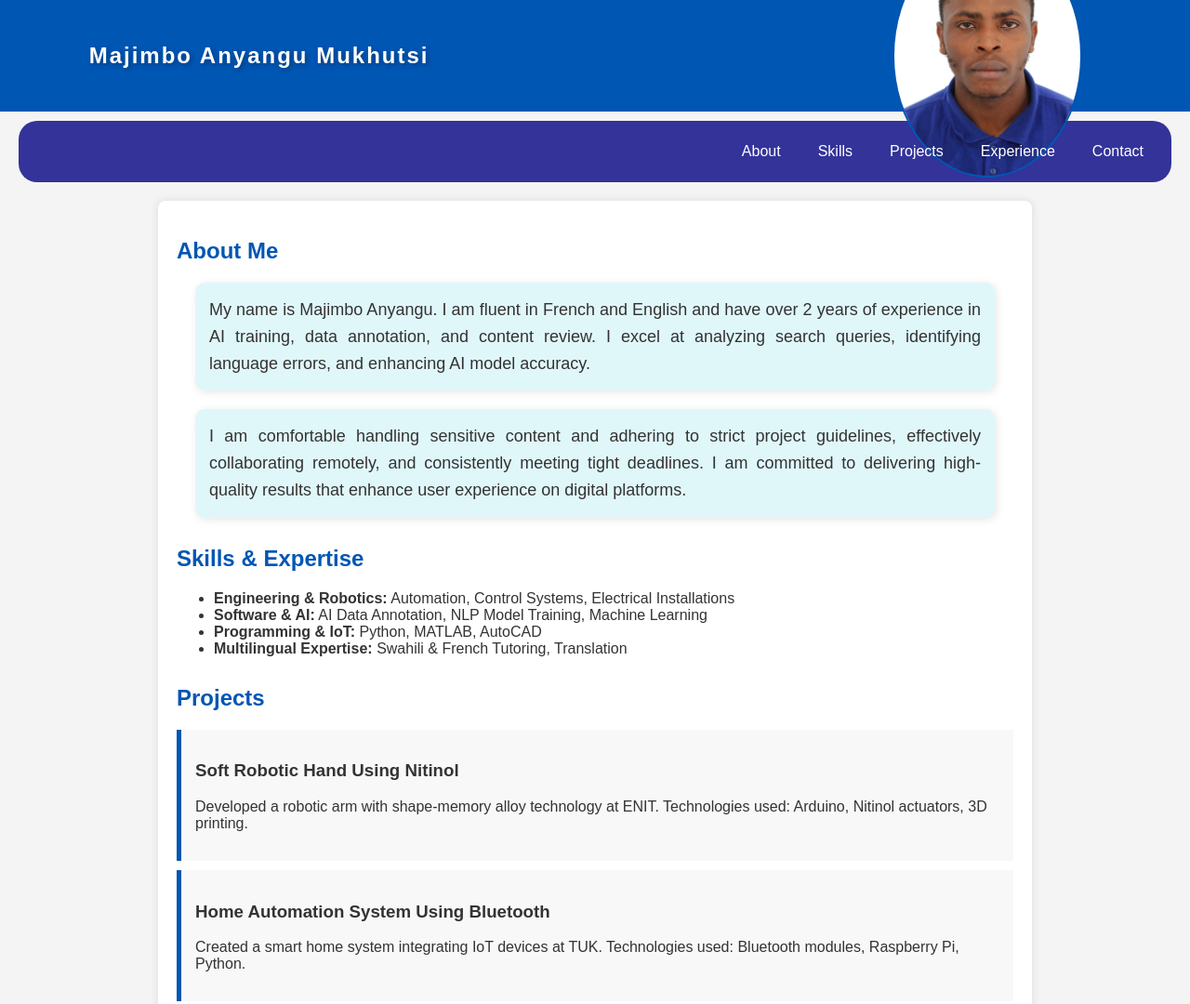
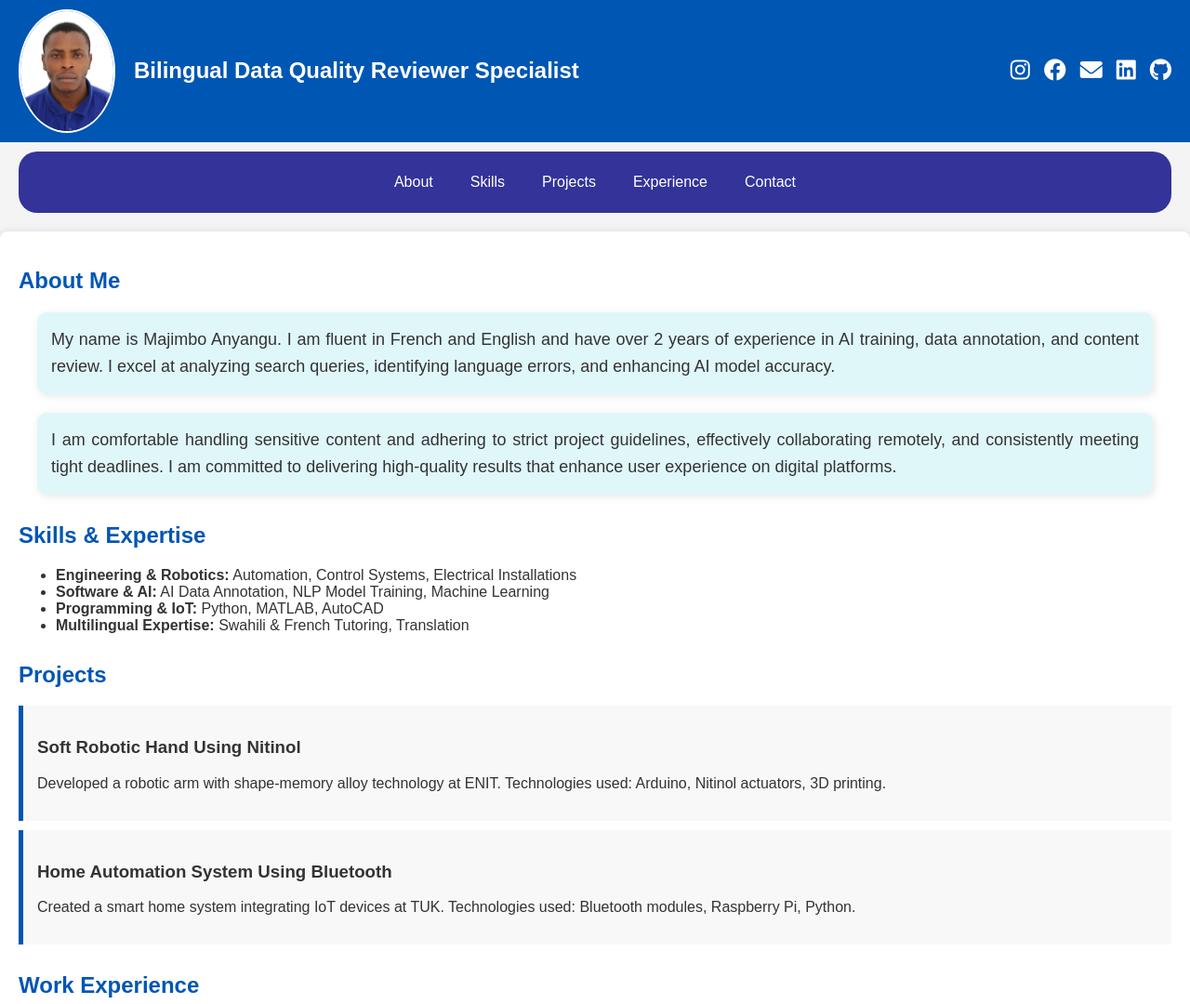
Before and after one commit to anyangumajimbo/majimbowebsite, a plain HTML site: page index.html in a window 1280 px wide. Shown: the top 1080 px of the page at 93% size. Drawn offline with Linux system fonts and the light colour scheme.

Commit message:
Update of the header secttion of the website

```diff
--- a/index.html
+++ b/index.html
@@ -3,21 +3,60 @@
   <head>
     <meta charset="UTF-8" />
     <meta name="viewport" content="width=device-width, initial-scale=1.0" />
-    <meta name="description" content="Bilingual Data Quality Reviewer Specialist with expertise in AI training, data annotation, and content review. Fluent in French and English." />
-    <meta name="keywords" content="Data Quality, AI Training, Data Annotation, French, English, Multilingual, Robotics, IoT, Python" />
+    <meta
+      name="description"
+      content="Bilingual Data Quality Reviewer Specialist with expertise in AI training, data annotation, and content review. Fluent in French and English."
+    />
+    <meta
+      name="keywords"
+      content="Data Quality, AI Training, Data Annotation, French, English, Multilingual, Robotics, IoT, Python"
+    />
     <meta name="author" content="Majimbo Anyangu Mukhutsi" />
     <title>Bilingual Data Quality Reviewer Specialist</title>
     <link rel="stylesheet" href="style.css" />
+    <link
+      rel="stylesheet"
+      href="https://cdnjs.cloudflare.com/ajax/libs/font-awesome/6.0.0-beta3/css/all.min.css"
+    />
   </head>
   <body>
     <header>
-      <h1>Majimbo Anyangu Mukhutsi</h1>
-      <h2>Bilingual Data Quality Reviewer Specialist</h2>
+      <!-- Image and Text on the Left -->
+      <div class="header-left">
         <img
           src="images/majimbo.png"
-          alt="Profile picture of Majimbo Anyangu Mukhutsi"
+          alt="Profile picture"
           class="profile-image"
         />
+        <h1>Bilingual Data Quality Reviewer Specialist</h1>
+      </div>
+
+      <!-- Social Media Icons on the Right -->
+      <div class="header-right">
+        <a href="https://www.instagram.com/majimbo_anyangu/" target="_blank">
+          <i class="fab fa-instagram"></i>
+          <!-- Instagram Icon -->
+        </a>
+        <a href="https://www.facebook.com/anyangu.majimbo.1" target="_blank">
+          <i class="fab fa-facebook"></i>
+          <!-- Facebook Icon -->
+        </a>
+        <a href="mailto:majimboanyangu50@gmail.com">
+          <i class="fas fa-envelope"></i>
+          <!-- Email Icon -->
+        </a>
+        <a
+          href="https://www.linkedin.com/in/anyangu-majimbo-b30018235/"
+          target="_blank"
+        >
+          <i class="fab fa-linkedin"></i>
+          <!-- LinkedIn Icon -->
+        </a>
+        <a href="https://github.com/anyangumajimbo" target="_blank">
+          <i class="fab fa-github"></i>
+          <!-- GitHub Icon -->
+        </a>
+      </div>
     </header>
 
     <nav aria-label="Main Navigation">
@@ -32,20 +71,36 @@
       <section id="about">
         <h2>About Me</h2>
         <p class="about-text">
-            My name is Majimbo Anyangu. I am fluent in French and English and have over 2 years of experience in AI training, data annotation, and content review. I excel at analyzing search queries, identifying language errors, and enhancing AI model accuracy.
+          My name is Majimbo Anyangu. I am fluent in French and English and have
+          over 2 years of experience in AI training, data annotation, and
+          content review. I excel at analyzing search queries, identifying
+          language errors, and enhancing AI model accuracy.
         </p>
         <p class="about-text">
-            I am comfortable handling sensitive content and adhering to strict project guidelines, effectively collaborating remotely, and consistently meeting tight deadlines. I am committed to delivering high-quality results that enhance user experience on digital platforms.
+          I am comfortable handling sensitive content and adhering to strict
+          project guidelines, effectively collaborating remotely, and
+          consistently meeting tight deadlines. I am committed to delivering
+          high-quality results that enhance user experience on digital
+          platforms.
         </p>
       </section>
 
       <section id="skills">
         <h2>Skills & Expertise</h2>
         <ul>
-          <li><b>Engineering & Robotics:</b> Automation, Control Systems, Electrical Installations</li>
-          <li><b>Software & AI:</b> AI Data Annotation, NLP Model Training, Machine Learning</li>
+          <li>
+            <b>Engineering & Robotics:</b> Automation, Control Systems,
+            Electrical Installations
+          </li>
+          <li>
+            <b>Software & AI:</b> AI Data Annotation, NLP Model Training,
+            Machine Learning
+          </li>
           <li><b>Programming & IoT:</b> Python, MATLAB, AutoCAD</li>
-          <li><b>Multilingual Expertise:</b> Swahili & French Tutoring, Translation</li>
+          <li>
+            <b>Multilingual Expertise:</b> Swahili & French Tutoring,
+            Translation
+          </li>
         </ul>
       </section>
 
@@ -53,11 +108,17 @@
         <h2>Projects</h2>
         <div class="project">
           <h3>Soft Robotic Hand Using Nitinol</h3>
-        <p>Developed a robotic arm with shape-memory alloy technology at ENIT. Technologies used: Arduino, Nitinol actuators, 3D printing.</p>
+          <p>
+            Developed a robotic arm with shape-memory alloy technology at ENIT.
+            Technologies used: Arduino, Nitinol actuators, 3D printing.
+          </p>
         </div>
         <div class="project">
           <h3>Home Automation System Using Bluetooth</h3>
-        <p>Created a smart home system integrating IoT devices at TUK. Technologies used: Bluetooth modules, Raspberry Pi, Python.</p>
+          <p>
+            Created a smart home system integrating IoT devices at TUK.
+            Technologies used: Bluetooth modules, Raspberry Pi, Python.
+          </p>
         </div>
       </section>
 
@@ -65,12 +126,21 @@
         <h2>Work Experience</h2>
         <div class="job">
           <h3>Technician - Salto Limited</h3>
-        <p><time datetime="2021-01">Jan 2021</time> - <time datetime="2022-12">Dec 2022</time></p>
-        <p>Installed ICT systems, structured cabling, and optimized system layouts.</p>
+          <p>
+            <time datetime="2021-01">Jan 2021</time> -
+            <time datetime="2022-12">Dec 2022</time>
+          </p>
+          <p>
+            Installed ICT systems, structured cabling, and optimized system
+            layouts.
+          </p>
         </div>
         <div class="job">
           <h3>AI Data Annotator - Volga Partners</h3>
-        <p><time datetime="2020-06">Jun 2020</time> - <time datetime="2021-12">Dec 2021</time></p>
+          <p>
+            <time datetime="2020-06">Jun 2020</time> -
+            <time datetime="2021-12">Dec 2021</time>
+          </p>
           <p>Reviewed and improved AI-generated texts in French & Swahili.</p>
         </div>
       </section>
@@ -78,7 +148,12 @@
       <section id="contact">
         <h2>Contact Me</h2>
         <p>📍 Tarbes, France</p>
-  <p>📧 Email: <a href="mailto:majimboanyangu50@gmail.com">majimboanyangu50@gmail.com</a></p>
+        <p>
+          📧 Email:
+          <a href="mailto:majimboanyangu50@gmail.com"
+            >majimboanyangu50@gmail.com</a
+          >
+        </p>
         <p>
           🔗
           <a
--- a/style.css
+++ b/style.css
@@ -9,25 +9,46 @@ body {
 
 /* Header Styling */
 header {
+    display: flex;
+    align-items: center;
+    justify-content: space-between; /* Space out left and right sections */
     background-color: #0056b3;
-    color: white; /* Changed to white for better contrast */
-    text-align: center;
-    padding: 10px;
-    display: flex; /* Added to enable flexbox properties */
-    justify-content: center; /* Centers text horizontally */
-    align-items: center; /* Centers text vertically */
-    height: 100px; /* Adjust height as needed */
+    padding: 10px 20px;
+}
+
+.header-left {
+    display: flex;
+    align-items: center;
+}
+
+.profile-image {
+    width: 100px;
+    height: auto;
+    border-radius: 50%;
+    border: 2px solid #fff;
+    margin-right: 20px;
+    top: 40px;
 }
 
 header h1 {
-    color: white; /* Changed to white for consistency */
-    font-size: 24px; /* Increased font size for better visibility */
-    font-weight: bold;
-    font-family: Arial, sans-serif;
-    text-shadow: 2px 2px 5px rgba(0, 0, 0, 0.3);
-    letter-spacing: 2px;
-    border-radius: 10px;
-    margin: 0; /* Remove default margin */
+    color: white;
+    font-size: 24px;
+}
+
+.header-right {
+    display: flex;
+    gap: 15px; /* Space between icons */
+}
+
+.header-right a {
+    color: white; /* Icon color */
+    font-size: 24px; /* Icon size */
+    text-decoration: none; /* Remove underline */
+    transition: color 0.3s ease; /* Smooth hover effect */
+}
+
+.header-right a:hover {
+    color: purple; /* Change icon color on hover */
 }
 
 .about-text {
@@ -47,7 +68,8 @@ header h1 {
 /* Navigation Bar */
 nav {
     display: flex; /* Added to enable flexbox properties */
-    justify-content: flex-end; /* Aligns items to the right */
+    justify-content: center; /* Aligns items to the right */
+    align-items: center; /* Ensures items are aligned on a straight line */
     background: #339;
     padding: 10px;
     border-radius: 20px;
@@ -55,10 +77,12 @@ nav {
 }
 
 nav a {
+    float: left;
     color: white; /* Changed to white for better contrast */
     text-decoration: none;
     padding: 14px 20px;
     transition: background 0.3s ease; /* Smooth hover transition */
+
 }
 
 nav a:hover {
@@ -71,7 +95,7 @@ nav a:hover {
 
 /* Main Container */
 .container {
-    max-width: 900px; /* Added max-width for better readability */
+   /* max-width: 1800x;  Added max-width for better readability */
     margin: 20px auto;
     background: white;
     padding: 20px;
@@ -117,15 +141,6 @@ footer {
     margin-top: 20px; /* Added margin for spacing */
 }
 
-/* Profile image styling */
-.profile-image {
-    width: 200px;
-    height: auto;
-    border-radius: 50%; /* Makes the image circular */
-    border: 2px solid #0056b3;
-    margin: 20px; /* Added margin for spacing */
-    display: block; /* Ensures the image is centered */
-}
 
 /*Media Query for responsiveness */
 @media (max-width: 768px) {
```
Lines whose indentation alone changed are shown as unchanged.
